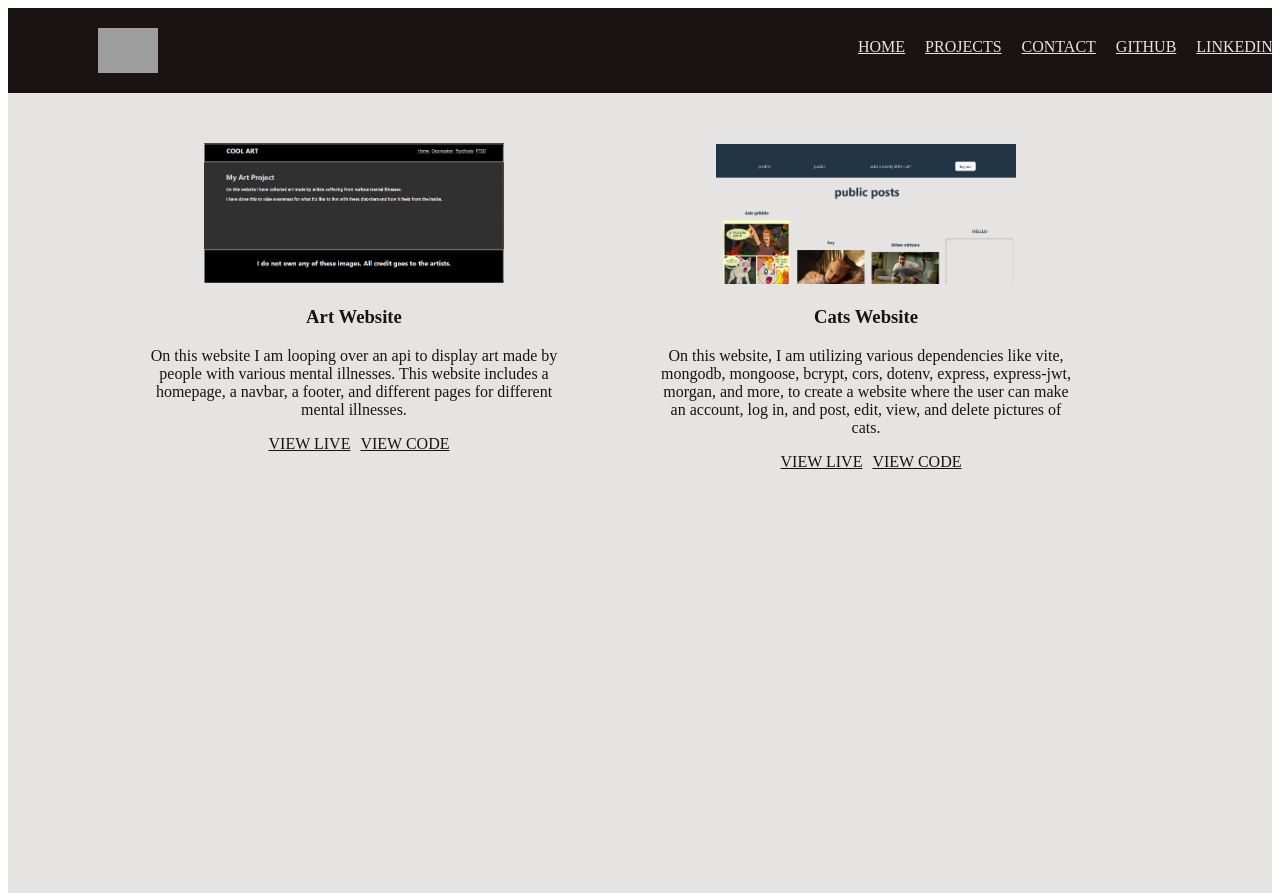
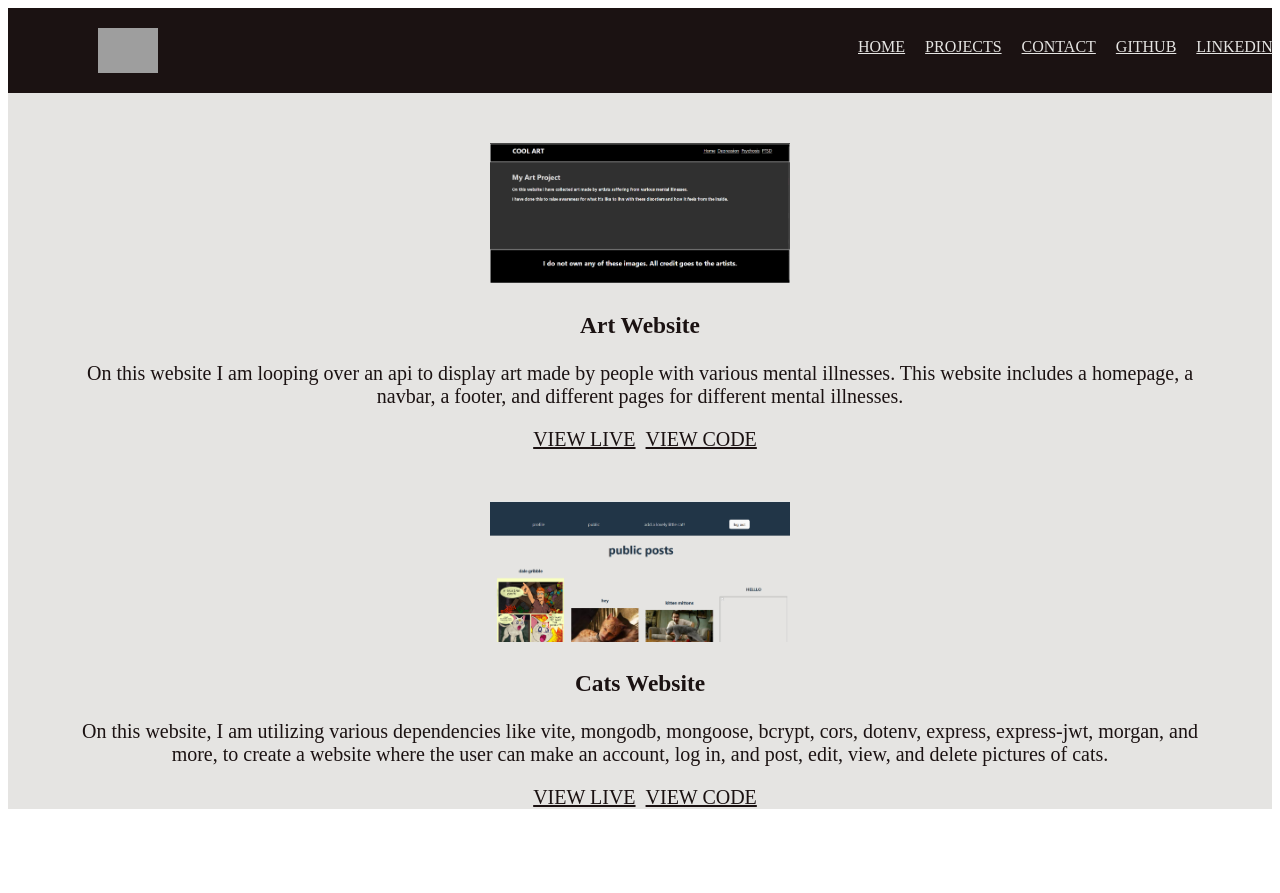
Before and after one commit to real-life-rusty-venture/portfolio, a React (Vite) app in the folder updatedPortfolio/: page /Projects in a window 1280 px wide. After the commit the page ends 816 px from the top, so only its background shows below. Built offline with nearby package versions, Linux system fonts and the light colour scheme; grey boxes are pictures that could not be loaded.

Commit message:
test to see if this will even save Please enter the commit message for your changes. Lines starting

```diff
--- a/updatedPortfolio/src/Projects.jsx
+++ b/updatedPortfolio/src/Projects.jsx
@@ -13,7 +13,7 @@ export default function Projects() {
         paddingRight : "150px",
         display : "grid",
         gridTemplateColumns : "1fr 1fr",
-        gridTemplateRows : "1fr",
+        // gridTemplateRows : "1fr",
         backgroundColor : "#E5E4E2",
         height : "100vh"
     }
@@ -56,15 +56,23 @@ export default function Projects() {
 
 
 
-
+    const [isMobile, setIsMobile] = useState(window.innerWidth <= 800)
+    React.useEffect(() => {
+        function CheckIfMobile() {
+            setIsMobile(window.innerWidth <= 800)
+            console.log("im checking if its mobile")
+            console.log(isMobile, "isMobile")
+        }
+    })
       function queryMatcher() {
-        if (mediaQuery.matches) {
+        console.log(divState, "arg here be the divState")
+        if (isMobile == true) {
             const smallDivStyle = {
-                "textAlign" : "center",
-                "fontSize" : "20px",
-                "paddingTop" : "4px",
-                "paddingBottom" : "5px",
-                margin : "20px",
+                textAlign : "center",
+                fontSize : "20px",
+                // "paddingTop" : "4px",
+                // "paddingBottom" : "5px",
+                // margin : "20px",
                 height: "100vh",
                 backgroundColor : "#E5E4E2"
             }
@@ -75,15 +83,22 @@ export default function Projects() {
 
 
 
-      //this isnt done!!!!!
 
-
+      const smallDivStyle = {
+        textAlign : "center",
+        fontSize : "20px",
+        // "paddingTop" : "4px",
+        // "paddingBottom" : "5px",
+        // margin : "20px",
+        // height: "100vh",
+        backgroundColor : "#E5E4E2"
+    }
 
 
 
 
     return (
-        <div style = {divState} >
+        <div style = {smallDivStyle} >
             {projectMap}
         </div>
     )
```
